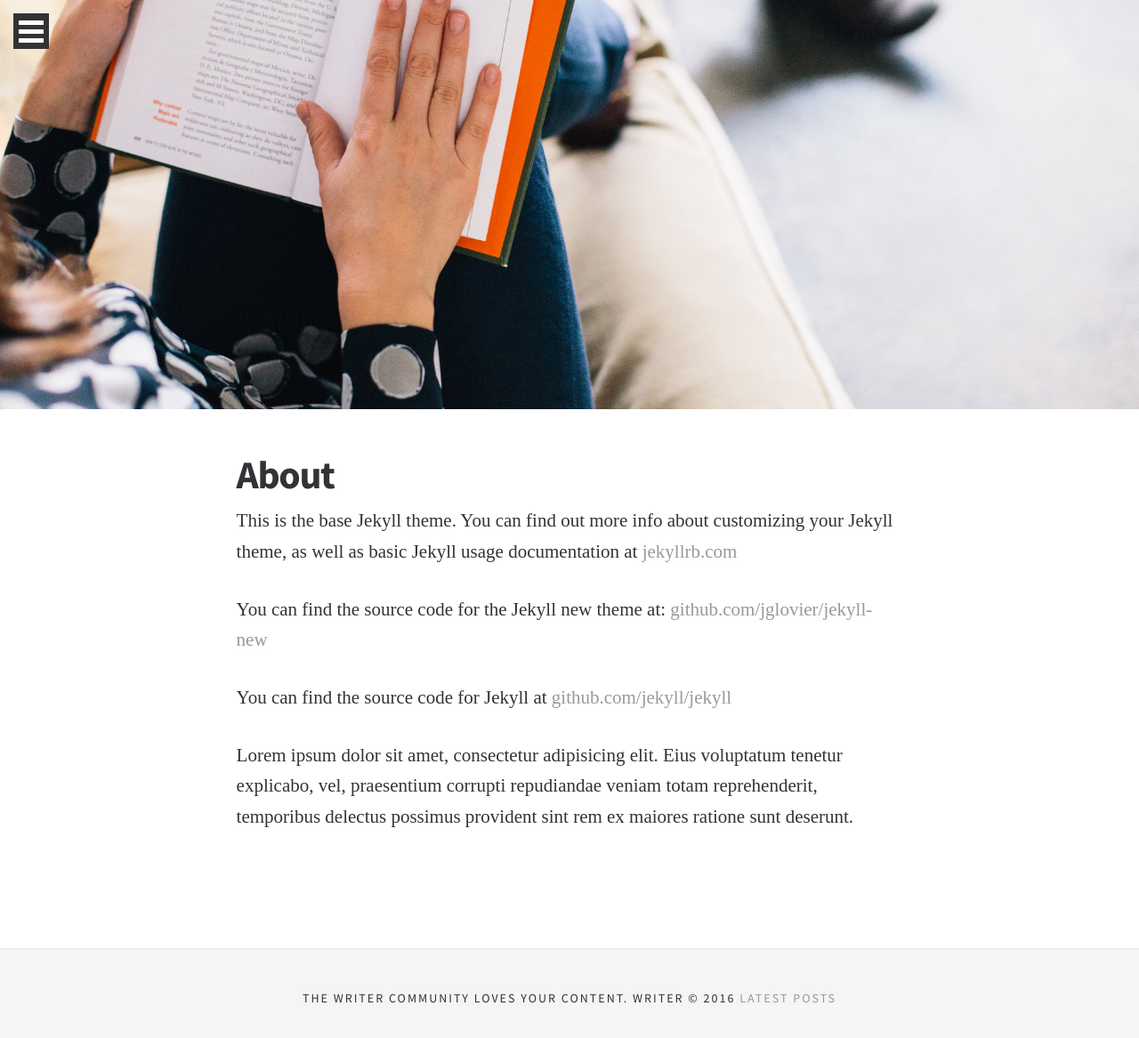
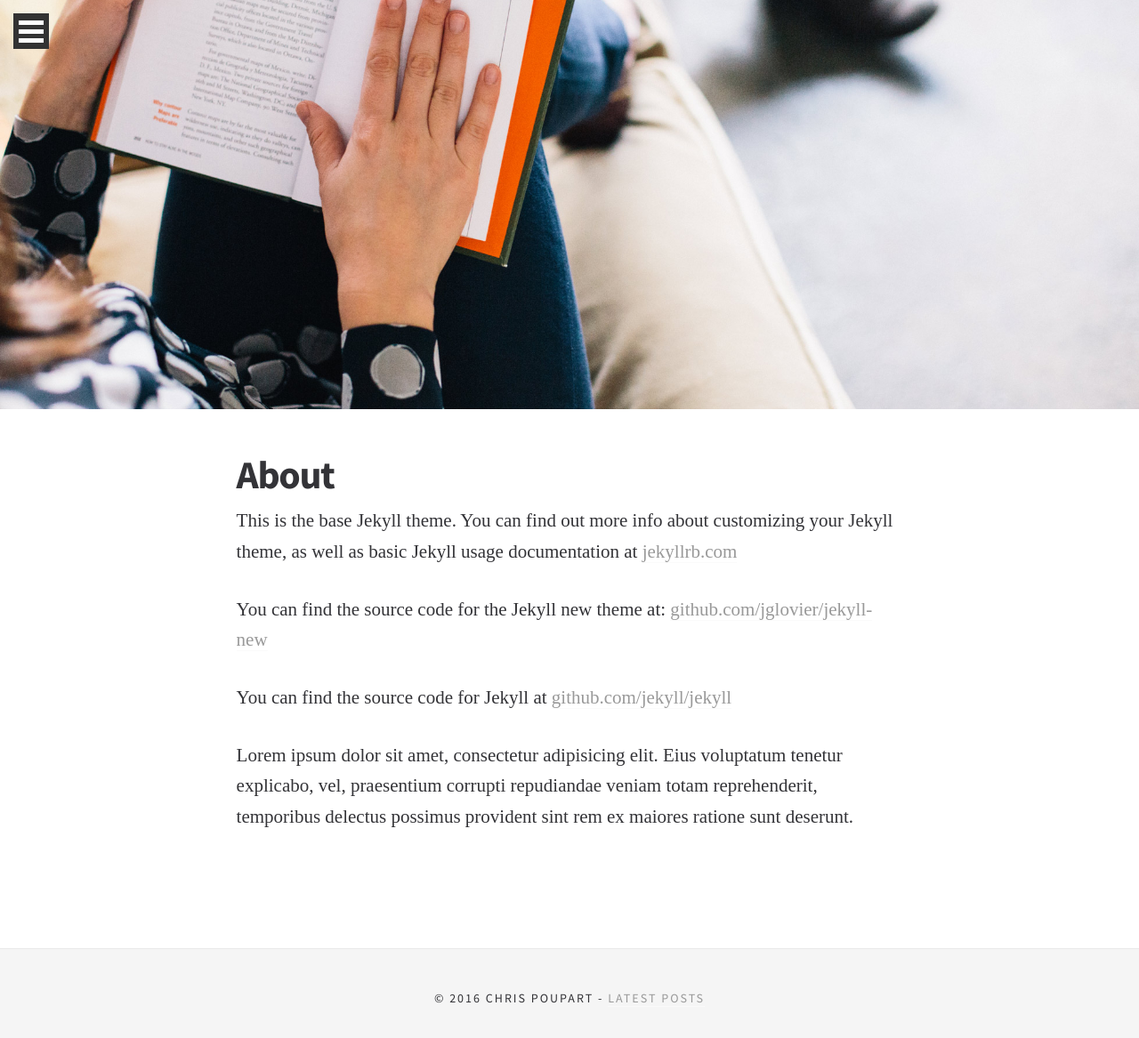
Before and after one commit to poupartfarms/poupartfarms.github.io, a Jekyll site: the page built from about.md, in a window 1280 px wide. Shown: the top 1167 px of the page at 89% size. Built offline with Jekyll 4.4.1, drawn with Linux system fonts in a browser that asks for light colours; some web fonts are replaced.

Commit message:
add facebook app_id

```diff
--- a/_config.yml
+++ b/_config.yml
@@ -12,11 +12,12 @@
   About : ['About', '/about', 'fa-anchor']
   Contact : ['Contact', '/contact', 'fa-plane']
   Author : ['Author', '/author/chris', 'fa-user']
-single_footer: '<p>The writer community loves your content. Writer &copy; 2016 <a href="/">latest posts</a></p>'
+single_footer: '<p>&copy; 2016 Chris Poupart - <a href="/">latest posts</a></p>'
 footer_links:
     About: ['About', '/about']
 site_twitter_id: 16282823
 default_twitter_id: 16282823
+facebook_app_id: 180437142417439
 
 # Build settings
 # markdown: kramdown
--- a/_includes/head.html
+++ b/_includes/head.html
@@ -27,6 +27,9 @@
     <meta name="twitter:image:src" content="{{ site.url }}/img/{{ page.author_avatar }}.jpg">
     {% endif %}
 
+    {% if site.facebook_app_id %}
+    <meta content="{{ site.facebook_app_id }}" property="fb:app_id">
+    {% endif %}
     <meta content="{{ site.title }}" property="og:site_name">
     {% if page.title %}
     <meta content="{{ page.title }}" property="og:title">
```
